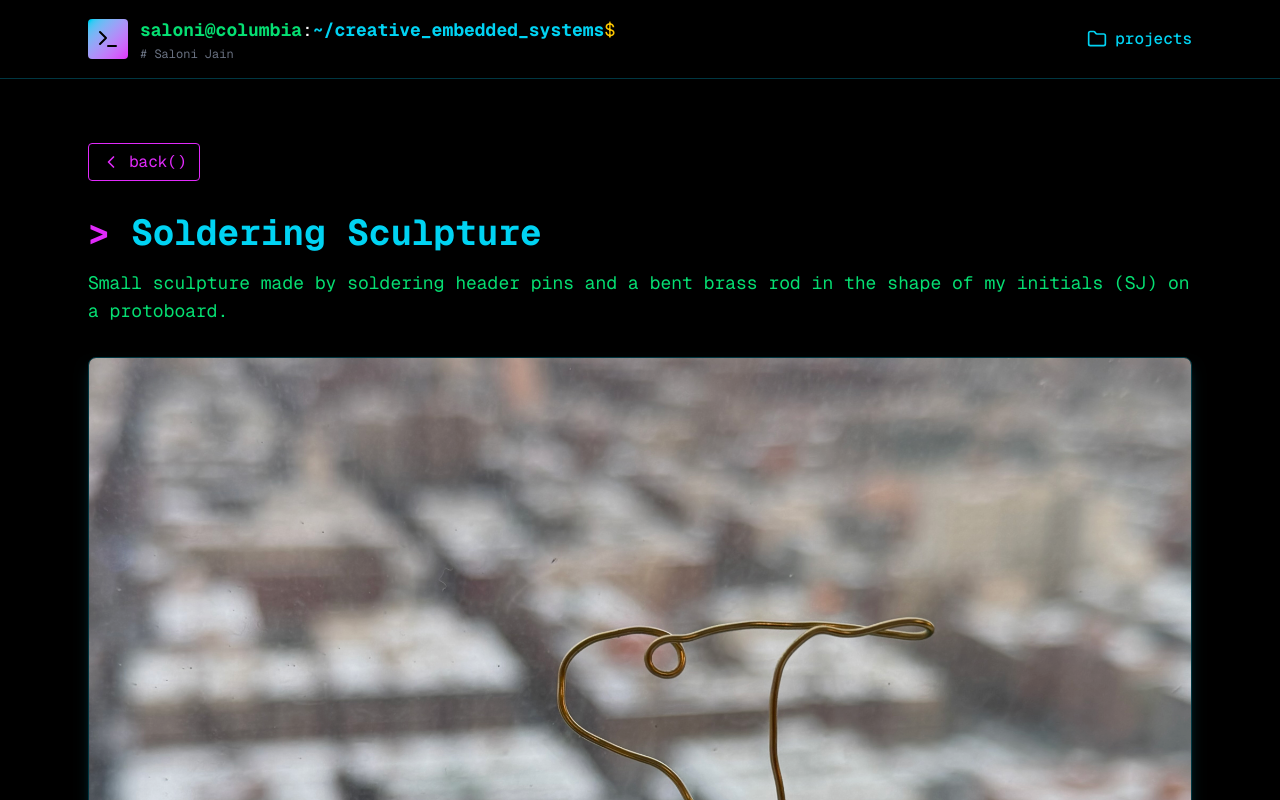
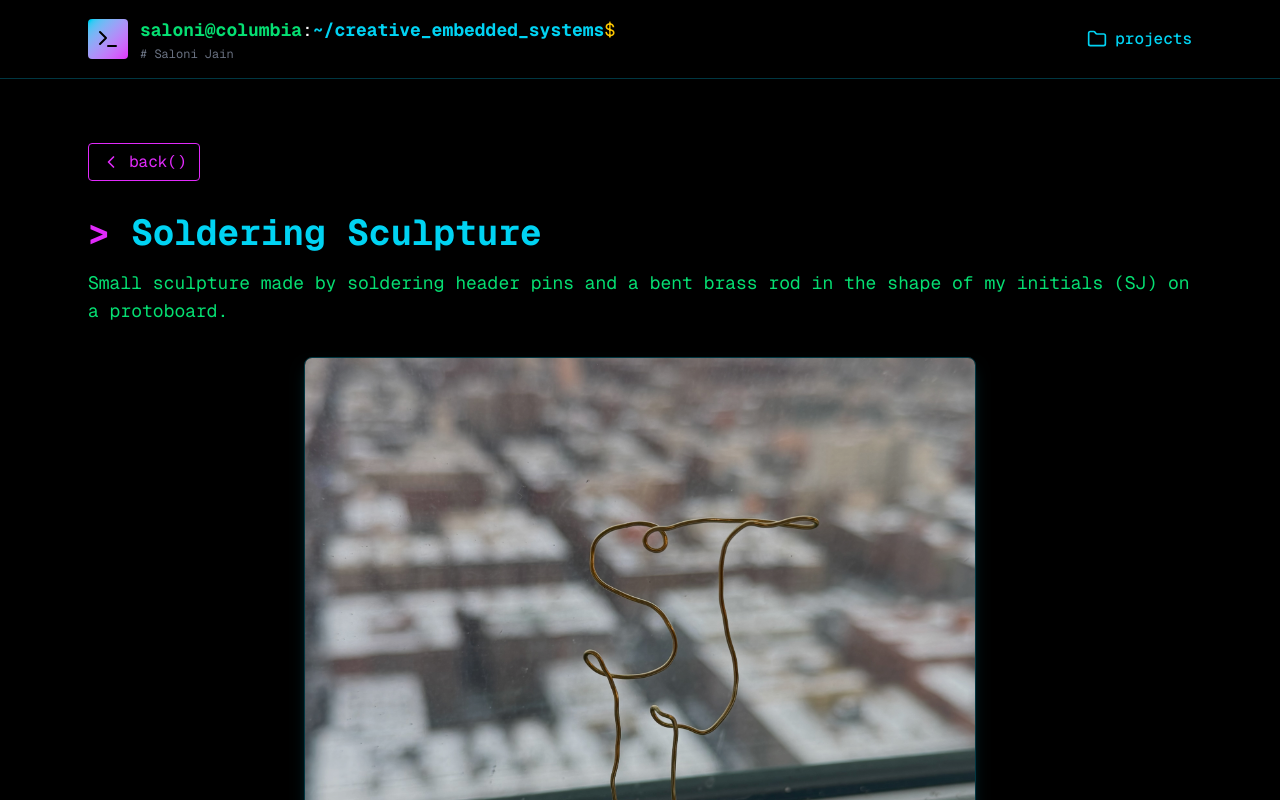
Before and after one commit to saloni-jain-code/creative-embedded-portfolio, a Next.js app: page / in a window 1280 px wide. Both pictures are taken after a click on the element 261 px from the left and 433 px from the top of the page. Shown: the top 800 px of the page. Built offline with nearby package versions, Linux system fonts and the light colour scheme.

Commit message:
added compatibility for hero image to be a video

```diff
--- a/components/ProjectCard.js
+++ b/components/ProjectCard.js
@@ -1,6 +1,8 @@
 import { ChevronRight } from 'lucide-react';
 
 export default function ProjectCard({ project, onClick }) {
+  const isVideo = project.heroImage.endsWith('.mp4') || project.heroImage.endsWith('.mov') || project.heroImage.endsWith('.webm');
+
   return (
     <div
       onClick={onClick}
@@ -16,11 +18,25 @@ export default function ProjectCard({ project, onClick }) {
       }}
     >
       <div className="aspect-video overflow-hidden bg-black">
-        <img
-          src={project.heroImage}
-          alt={project.title}
-          className="w-full h-full object-cover group-hover:scale-105 transition-transform duration-500 opacity-80 group-hover:opacity-90"
-        />
+        {project.heroImage !== "" && (
+          isVideo ? (
+            <video
+              src={project.heroImage}
+              alt={project.title}
+              className="w-full h-full object-cover group-hover:scale-105 transition-transform duration-500 opacity-80 group-hover:opacity-90"
+              autoPlay
+              loop
+              muted
+              playsInline
+            />
+          ) : (
+            <img
+              src={project.heroImage}
+              alt={project.title}
+              className="w-full h-full object-cover group-hover:scale-105 transition-transform duration-500 opacity-80 group-hover:opacity-90"
+            />
+          )
+        )}
       </div>
       <div className="p-6">
         <h3
--- a/components/ProjectDetail.js
+++ b/components/ProjectDetail.js
@@ -1,6 +1,8 @@
 import { ChevronRight } from 'lucide-react';
 
 export default function ProjectDetail({ project, onBack }) {
+  const isVideo = project.heroImage.endsWith('.mp4') || project.heroImage.endsWith('.mov') || project.heroImage.endsWith('.webm');
+
   return (
     <div className="animate-fadeIn">
       <button
@@ -18,12 +20,26 @@ export default function ProjectDetail({ project, onBack }) {
         <span className="text-yellow-400"></span> {project.shortDescription}
       </p>
 
-      <div className="rounded-lg overflow-hidden shadow-lg shadow-cyan-500/20 mb-8 border border-cyan-500/30">
-        <img
-          src={project.heroImage}
-          alt={project.title}
-          className="w-full h-auto opacity-90"
-        />
+      <div className="rounded-lg overflow-hidden shadow-lg shadow-cyan-500/20 mb-8 border border-cyan-500/30 max-w-2xl mx-auto">
+        {project.heroImage !== "" && (
+          isVideo ? (
+            <video
+              src={project.heroImage}
+              alt={project.title}
+              className="w-full h-full object-cover group-hover:scale-105 transition-transform duration-500 opacity-80 group-hover:opacity-90"
+              autoPlay
+              loop
+              muted
+              playsInline
+            />
+          ) : (
+            <img
+              src={project.heroImage}
+              alt={project.title}
+              className="w-full h-full object-cover group-hover:scale-105 transition-transform duration-500 opacity-80 group-hover:opacity-90"
+            />
+          )
+        )}
       </div>
 
       <div className="bg-black/40 rounded-lg p-8 border border-cyan-500/30 mb-8">
```
